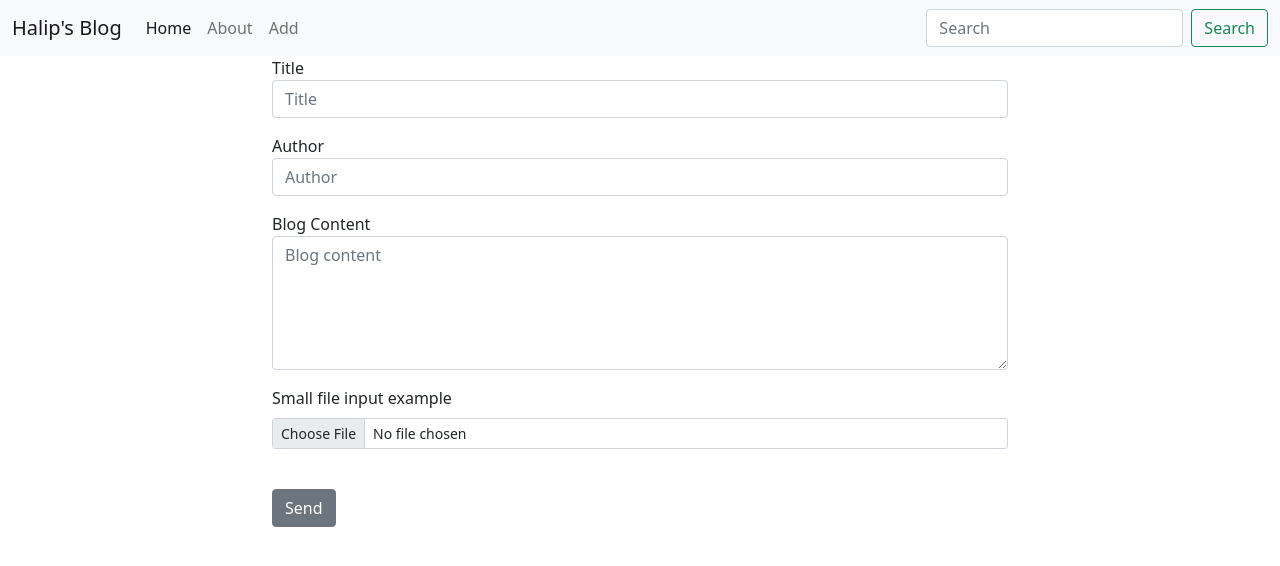
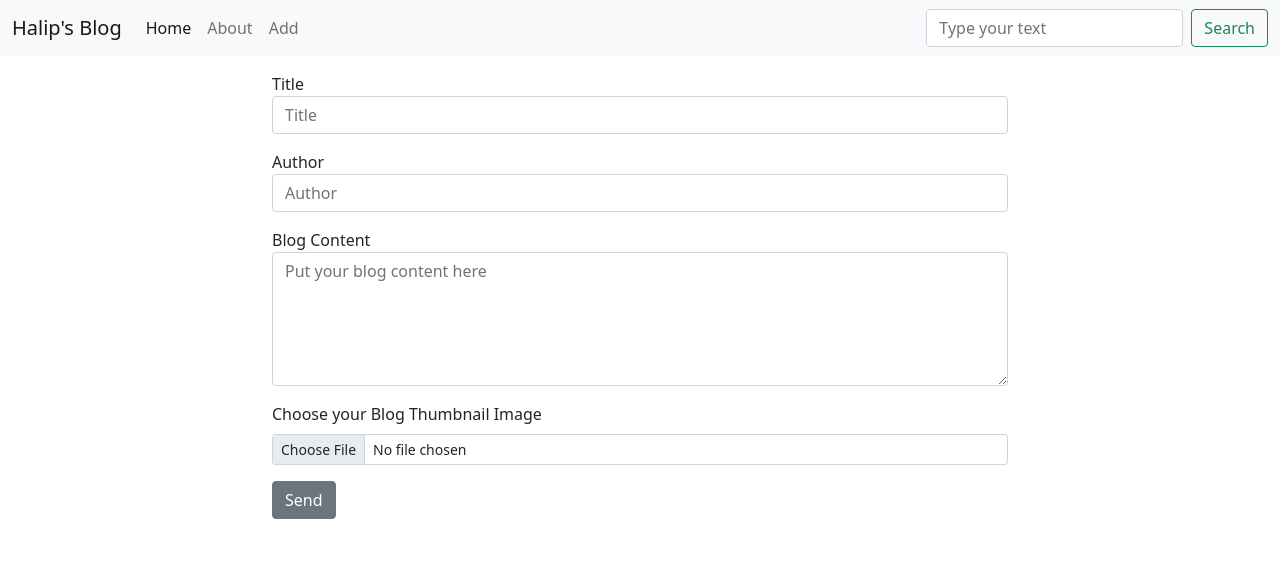
Before and after one commit to Halip26/blog-app-using-flask, a Flask app: page /addpost in a window 1280 px wide. Shown: the top 566 px of the page. Run offline with Flask 3, Linux system fonts and the light colour scheme.

Commit message:
redesign add.html & make it better

```diff
--- a/templates/add.html
+++ b/templates/add.html
@@ -19,10 +19,11 @@
     />
   </head>
   <body>
+    <!-- Part 1-->
     <div id="part1">
       <nav class="navbar navbar-expand-lg navbar-light bg-light">
         <div class="container-fluid">
-          <a class="navbar-brand" href="#">Halip's Blog</a>
+          <a href="#" class="navbar-brand">Halip's Blog</a>
           <button
             class="navbar-toggler"
             type="button"
@@ -37,15 +38,14 @@
           <div class="collapse navbar-collapse" id="navbarScroll">
             <ul
               class="navbar-nav me-auto my-2 my-lg-0 navbar-nav-scroll"
-              style="--bs-scroll-height: 100px"
+              style="--bs-scroll-height: 150px"
             >
               <li class="nav-item">
-                <a class="nav-link active" aria-current="page" href="/">Home</a>
+                <a class="nav-link active" href="/" aria-current="page">Home</a>
               </li>
               <li class="nav-item">
                 <a class="nav-link" href="{{ url_for('about') }}">About</a>
               </li>
-
               <li class="nav-item">
                 <a
                   class="nav-link"
@@ -55,8 +55,10 @@
                 >
               </li>
             </ul>
+            <!-- add search button -->
             <form class="d-flex">
               <input
+                placeholder="Type your text"
                 class="form-control me-2"
                 type="search"
                 placeholder="Search"
@@ -71,8 +73,9 @@
       </nav>
     </div>
 
-    <div id="part3">
-      <div class="container">
+    <!-- part 2 -->
+    <div id="part2">
+      <div class="container mt-3">
         <div class="row">
           <div class="col-lg-8 col-md-10 mx-auto">
             <form
@@ -82,6 +85,7 @@
               action="{{ url_for('addpost') }}"
               novalidate
             >
+              <!-- form group title -->
               <div class="control-group">
                 <div class="form-group floating-label-form-group controls">
                   <label>Title</label>
@@ -92,12 +96,12 @@
                     name="title"
                     id="title"
                     required
-                    data-validation-required-message="Please enter a title."
+                    data-validation-required-message="Please enter a title"
                   />
                   <p class="help-block text-danger"></p>
                 </div>
               </div>
-
+              <!-- form group author -->
               <div class="control-group">
                 <div
                   class="form-group col-xs-12 floating-label-form-group controls"
@@ -110,38 +114,40 @@
                     name="author"
                     id="author"
                     required
-                    data-validation-required-message="Please enter your phone number."
+                    data-validation-required-message="Please enter your name"
                   />
                   <p class="help-block text-danger"></p>
                 </div>
               </div>
+              <!-- form group Blog Content -->
               <div class="control-group">
-                <div class="form-group floating-label-form-group controls">
+                <div
+                  class="form-group col-xs-12 floating-label-form-group controls"
+                >
                   <label>Blog Content</label>
                   <textarea
                     rows="5"
                     class="form-control"
-                    placeholder="Blog content"
                     name="content"
                     id="content"
+                    placeholder="Put your blog content here"
                     required
-                    data-validation-required-message="Please enter a message."
+                    data-validation-required-message="Please enter your message"
                   ></textarea>
                   <p class="help-block text-danger"></p>
                 </div>
               </div>
               <div class="mb-3">
                 <label for="formFileSm" class="form-label"
-                  >Small file input example</label
+                  >Choose your Blog Thumbnail Image</label
                 >
                 <input
+                  type="file"
                   class="form-control form-control-sm"
                   id="formFileSm"
-                  type="file"
                 />
               </div>
-              <br />
-              <div id="success"></div>
+              <div class="mt-2" id="success"></div>
               <div class="form-group">
                 <button
                   type="submit"
@@ -159,9 +165,7 @@
 
     <div></div>
 
-    <!-- Optional JavaScript; choose one of the two! -->
-
-    <!-- Option 1: Bootstrap Bundle with Popper -->
+    <!-- Javascript bootstrap -->
     <script
       src="https://cdn.jsdelivr.net/npm/bootstrap@5.0.2/dist/js/bootstrap.bundle.min.js"
       integrity="sha384-MrcW6ZMFYlzcLA8Nl+NtUVF0sA7MsXsP1UyJoMp4YLEuNSfAP+JcXn/tWtIaxVXM"
```
